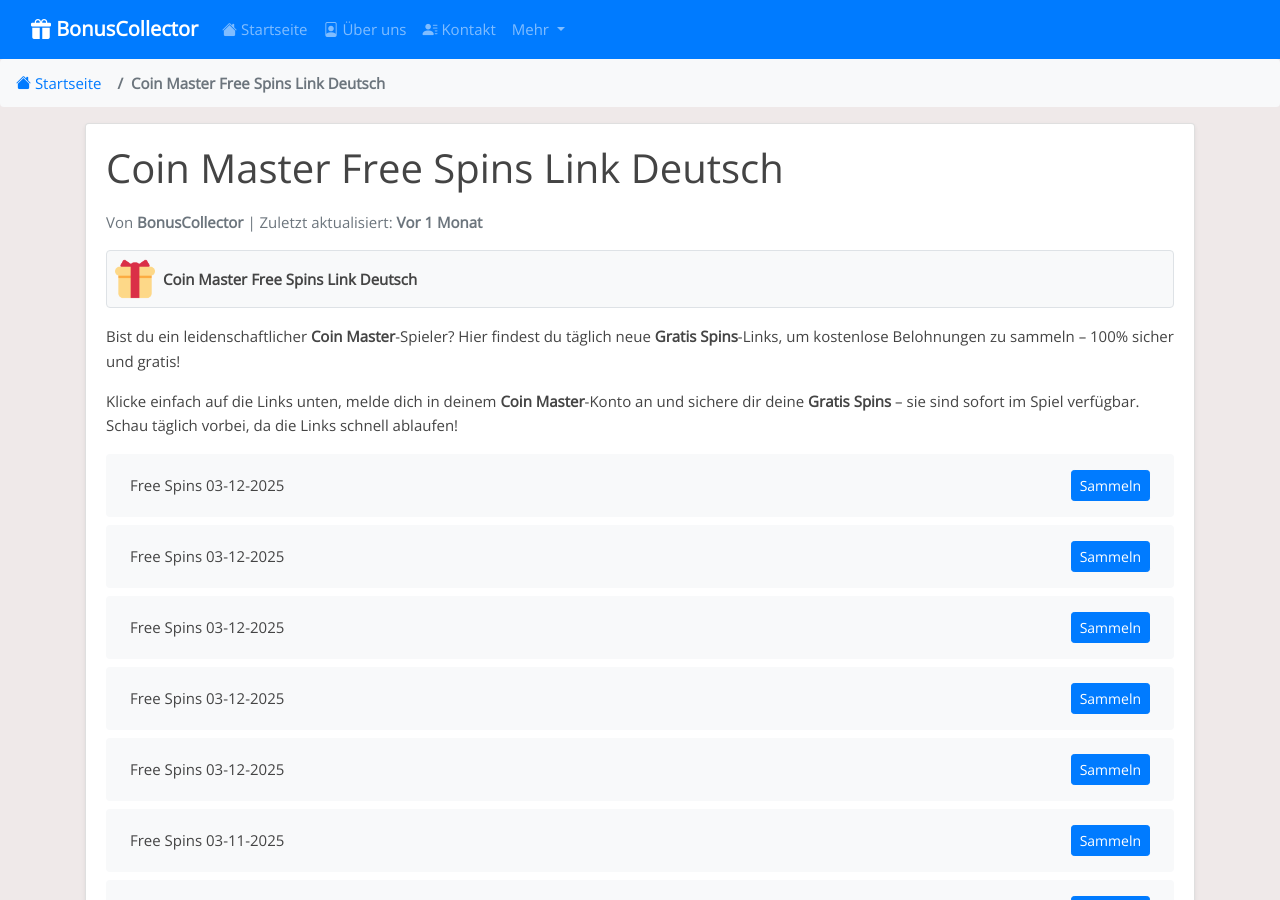
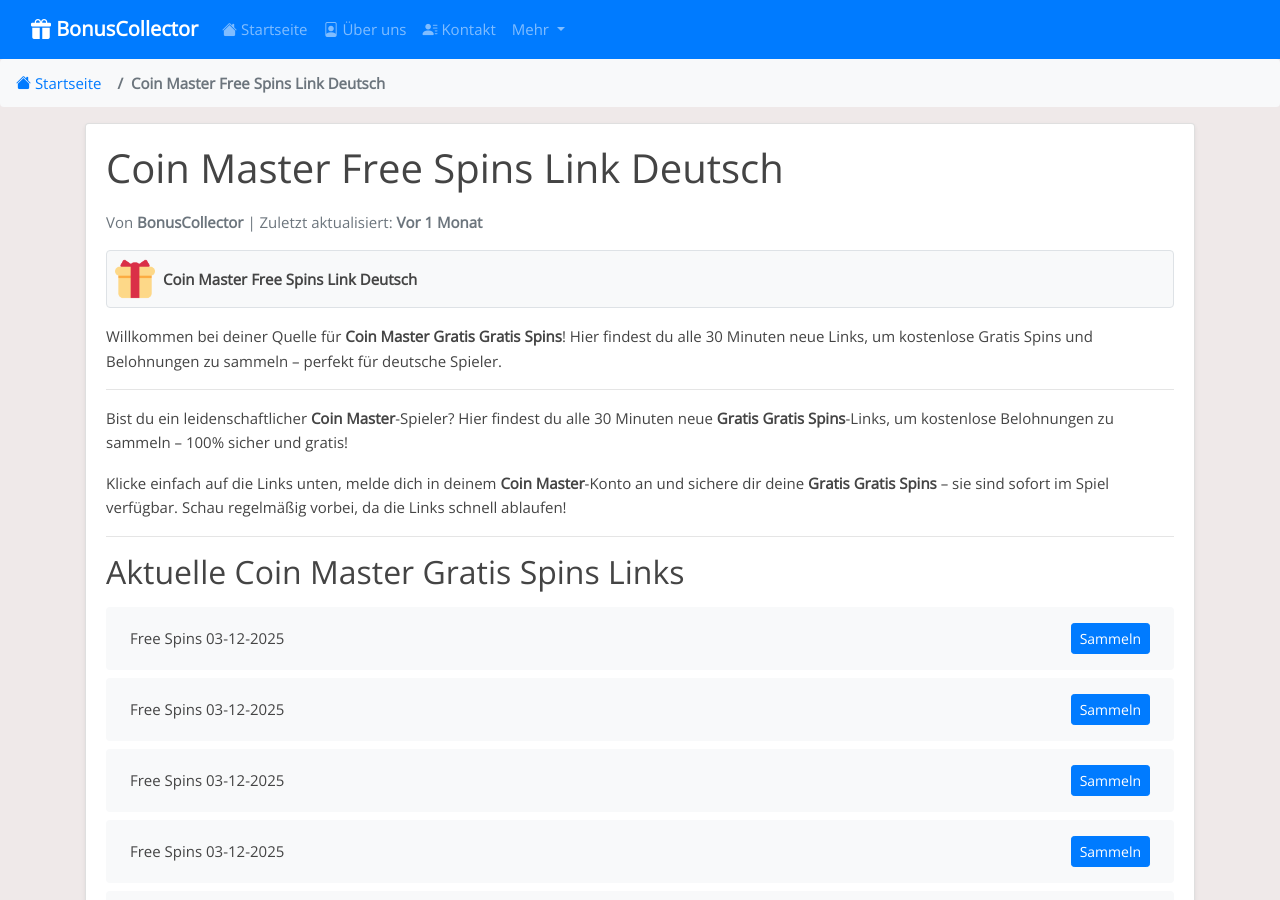
Before and after one commit to Prollad99/bs-de, a Jekyll site: the page built from _posts/2025-01-16-coin-master.md, in a window 1280 px wide and 900 px high. Built offline with Jekyll 4.4.1, drawn with Linux system fonts in a browser that asks for light colours.

Commit message:
Update coin-master reward links, content, and last modified date

```diff
--- a/_includes/coin-master_post.html
+++ b/_includes/coin-master_post.html
@@ -1,3 +1,11 @@
-Bist du ein leidenschaftlicher **Coin Master**-Spieler? Hier findest du täglich neue **Gratis Spins**-Links, um kostenlose Belohnungen zu sammeln – 100% sicher und gratis!
+Willkommen bei deiner Quelle für **Coin Master Gratis Gratis Spins**! Hier findest du alle 30 Minuten neue Links, um kostenlose Gratis Spins und Belohnungen zu sammeln – perfekt für deutsche Spieler.
 
-Klicke einfach auf die Links unten, melde dich in deinem **Coin Master**-Konto an und sichere dir deine **Gratis Spins** – sie sind sofort im Spiel verfügbar. Schau täglich vorbei, da die Links schnell ablaufen!
+---
+
+Bist du ein leidenschaftlicher **Coin Master**-Spieler? Hier findest du alle 30 Minuten neue **Gratis Gratis Spins**-Links, um kostenlose Belohnungen zu sammeln – 100% sicher und gratis!
+
+Klicke einfach auf die Links unten, melde dich in deinem **Coin Master**-Konto an und sichere dir deine **Gratis Gratis Spins** – sie sind sofort im Spiel verfügbar. Schau regelmäßig vorbei, da die Links schnell ablaufen!
+
+---
+
+## Aktuelle Coin Master Gratis Spins Links
```
